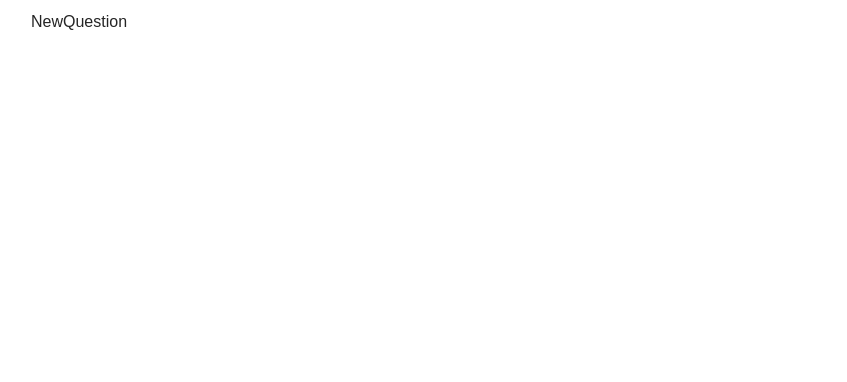
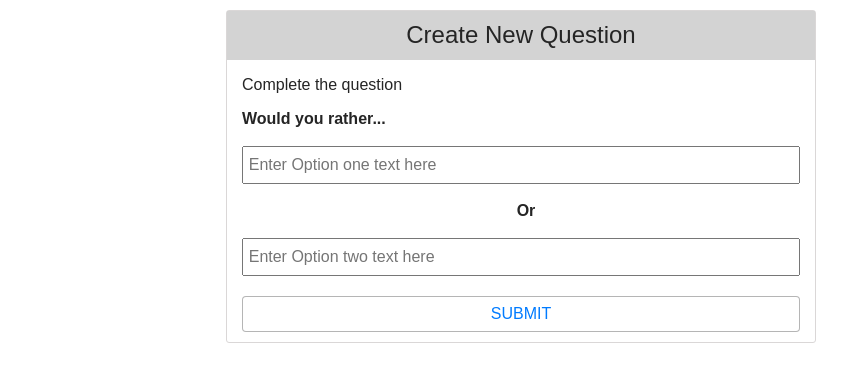
Before and after one commit to TimLiu2019/would-you-rather-react-redux, a React (Create React App) app: page /new in a window 1280 px wide. Shown: the top 382 px of the page, without its empty margins (119-966 px from the left). Built offline with nearby package versions, Linux system fonts and the light colour scheme.

Commit message:
new question layout

```diff
--- a/src/App.css
+++ b/src/App.css
@@ -93,8 +93,7 @@ li {
 .avatar-div {
   width: 28%;
   float: left;
-  margin:auto
-
+  margin: auto;
 }
 .avatar {
   height: 100px;
@@ -102,17 +101,16 @@ li {
   margin: auto;
   display: block;
   border-radius: 50%;
-
 }
 .card-text {
   width: 70%;
   float: right;
-  margin:0;
+  margin: 0;
   border-left: 1px dotted;
   padding-left: 10px;
-  height:100%
+  height: 100%;
 }
-.question-text{
+.question-text {
   color: #969696;
   font-size: 15px;
   overflow: hidden;
@@ -132,17 +130,52 @@ li {
   cursor: pointer;
   flex-direction: column;
 }
-.card-container{
-  margin-bottom: 10px
+.card-container {
+  margin-bottom: 10px;
 }
 
 .question > p {
-  background-color:lightgray;
+  background-color: lightgray;
   font-size: 1.2em;
   vertical-align: middle;
   padding: 10px;
+}
+.btn-m {
+  margin: 5px !important;
+}
 
+/* new question*/
+.new-question {
+  width: 100%;
+  max-width: 590px;
+  padding: 0;
+  display: flex;
+  margin: 0 auto;
+  border: 1px solid #dad7d7;
+  border-radius: 3px;
+  cursor: pointer;
+  flex-direction: column;
 }
-.btn-m{
-  margin:5px !important;
+
+.new-question > h4 {
+  background-color: lightgray;
+  padding: 10px;
 }
+.new-question > p {
+  padding-left: 10px;
+  margin: 5px;
+}
+.new-question-title {
+  font-weight: bold;
+}
+.new-question > input {
+  padding: 5px;
+  width:95%;
+  margin:10px auto;
+}
+.new-question > button {
+  width: 95%;
+  height: 90%;
+  margin: 10px auto;
+  padding: 5px;
+}
--- a/src/components/newQuestion/NewQuestion.jsx
+++ b/src/components/newQuestion/NewQuestion.jsx
@@ -1,14 +1,23 @@
 import React, { useEffect } from "react";
 import { connect } from "react-redux";
-
+import Button from "react-bootstrap/Button";
 
 const NewQuestion = props => {
-  useEffect(() => {
+  useEffect(() => {});
 
-  });
-
-  return <div>NewQuestion</div>;
+  return (
+    <div className="new-question">
+      <h4 className="center">Create New Question</h4>
+      <p>Complete the question</p>
+      <p className='new-question-title'>Would you rather...</p>
+      <input type="text" placeholder="Enter Option one text here" />
+      <p className="center new-question-title"> Or</p>
+      <input type="text" placeholder="Enter Option two text here" />
+      <Button variant="outline-primary" >
+        Submit
+      </Button>
+    </div>
+  );
 };
 
-
 export default connect()(NewQuestion);
```
